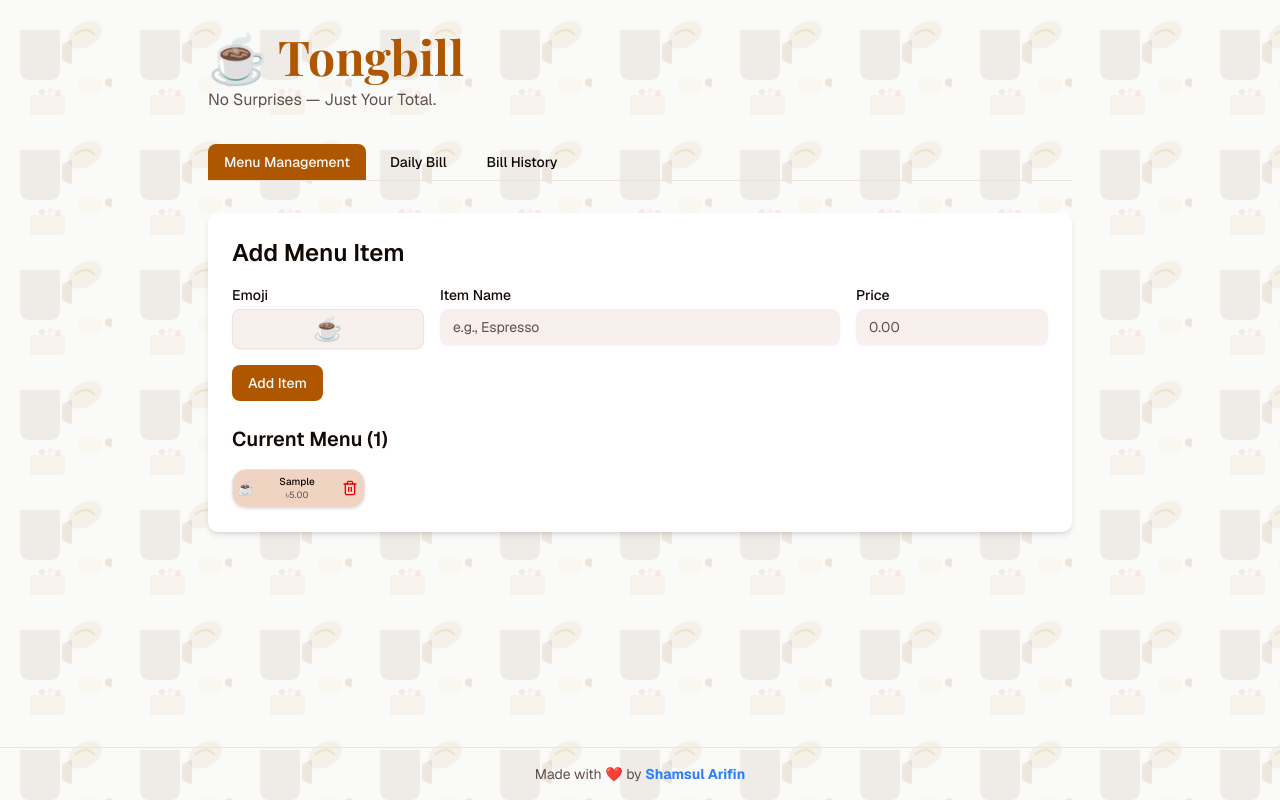
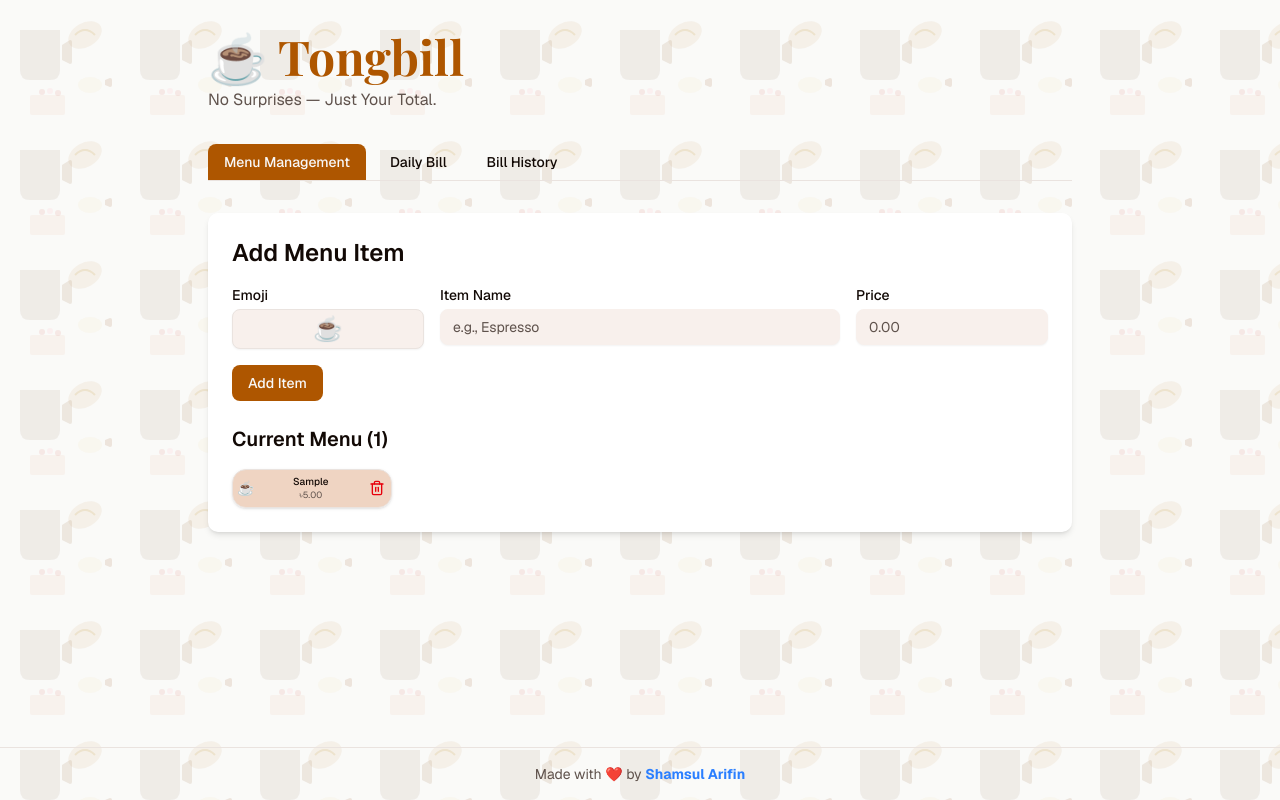
Before and after one commit to ShamsulArifin/Tongbill, a Next.js app: page / in a window 1280 px wide. Both pictures are taken after typing "Sample", "5" into the empty fields and a click on the button "Add Item". Built offline with nearby package versions, Linux system fonts and the light colour scheme; a web font is replaced by a local one.

Commit message:
Card layout fix

```diff
--- a/components/menu-manager.tsx
+++ b/components/menu-manager.tsx
@@ -165,7 +165,7 @@ export function MenuManager({ menuItems, onAddItem, onDeleteItem }: MenuManagerP
         {menuItems.length === 0 ? (
           <p className="text-sm text-muted-foreground">No menu items yet. Add your first item above.</p>
         ) : (
-          <div className="grid grid-cols-3 sm:grid-cols-4 md:grid-cols-5 lg:grid-cols-6 gap-1">
+          <div className="grid grid-cols-2 sm:grid-cols-3 md:grid-cols-4 lg:grid-cols-5 gap-1">
             {menuItems.map((item) => (
               <Card
                 key={item.id}
```
